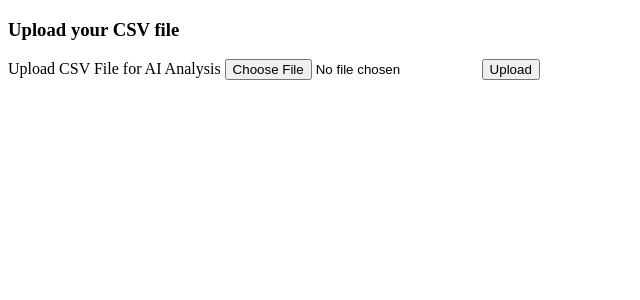
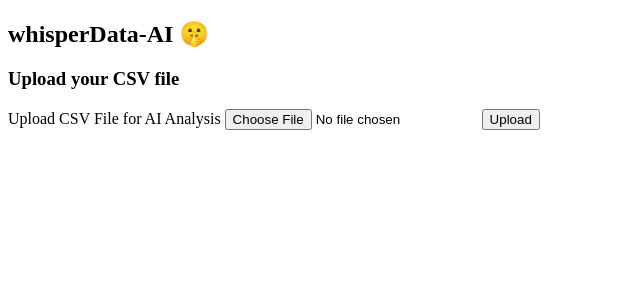
Before and after one commit to v-nnn/whisperdata-AI, a FastAPI app: page / in a window 1280 px wide. Shown: the top 300 px of the page, without its empty margins (0-640 px from the left). Run offline with FastAPI, Linux system fonts and the light colour scheme.

Commit message:
Added website heading

```diff
--- a/templates/index.html
+++ b/templates/index.html
@@ -41,8 +41,9 @@
     tr:hover {
         background-color: #f5f5f5;
     }
+    </style>
 
-    </style>
+    <h2>whisperData-AI 🤫</h2>
 
     <h3>Upload your CSV file</h3>
     <form id="submit" action="/upload-csv" method="POST" enctype="multipart/form-data">
```
